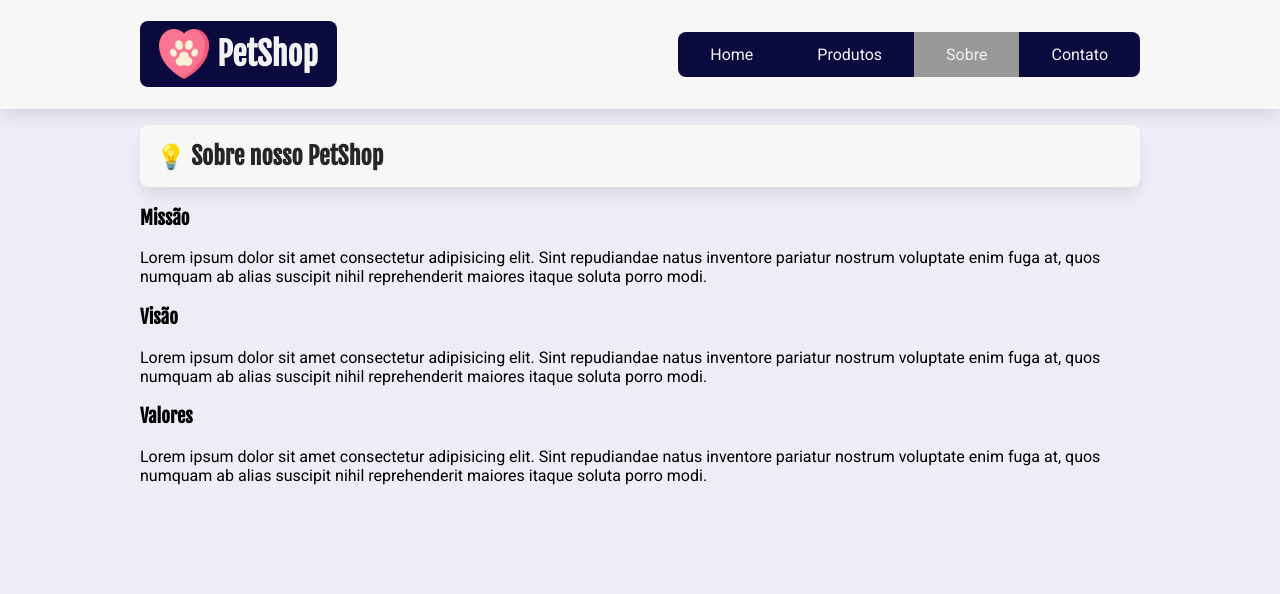
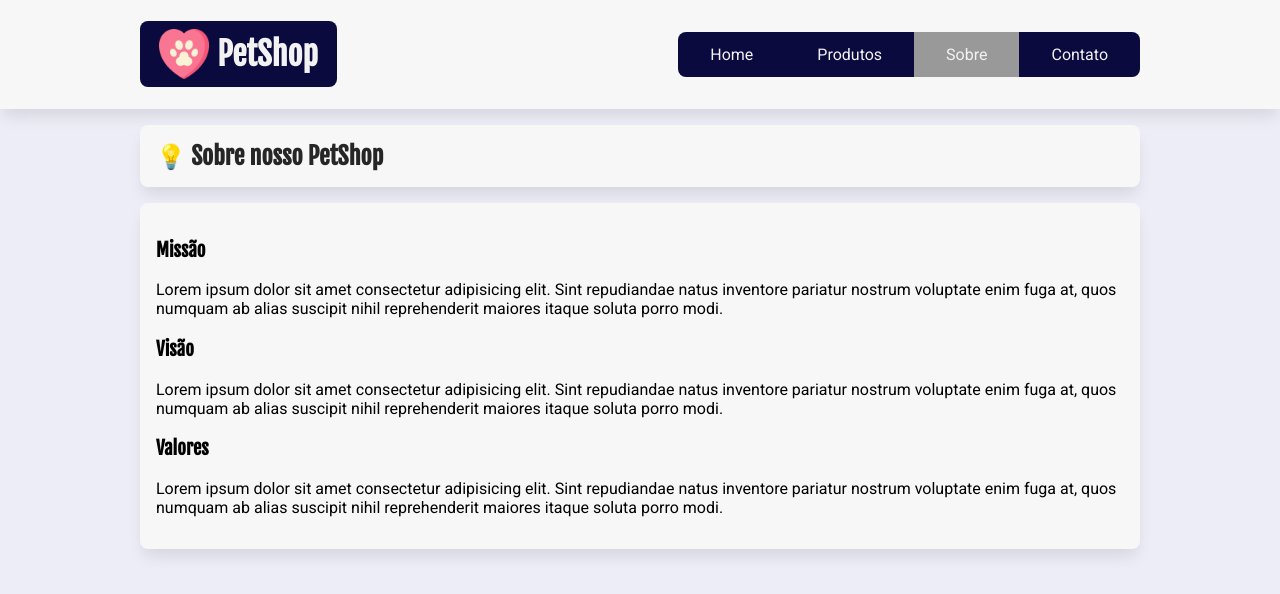
Before and after one commit to IgnacioNeto/petshop-ignacio, a React (Create React App) app: page /sobre in a window 1280 px wide. Shown: the top 594 px of the page. Built offline with nearby package versions, Linux system fonts and the light colour scheme.

Commit message:
inclusão classe

```diff
--- a/src/components/Caixa/Caixa.jsx
+++ b/src/components/Caixa/Caixa.jsx
@@ -1,7 +1,7 @@
 import estilos from "./Caixa.module.css";
 
 const Caixa = (props) => {
-  return <div>{props.children}</div>;
+  return <div className={estilos.caixa}>{props.children}</div>;
 };
 
 export default Caixa;
--- a/src/components/Caixa/Caixa.module.css
+++ b/src/components/Caixa/Caixa.module.css
@@ -0,0 +1,7 @@
+.caixa {
+  width: 100%;
+  background-color: #f7f7f7;
+  box-shadow: var(--sombra-box);
+  border-radius: var(--borda-arredondada);
+  padding: 1rem;
+}
--- a/src/pages/Contato/Contato.jsx
+++ b/src/pages/Contato/Contato.jsx
@@ -1,11 +1,13 @@
 import estilos from "./Contato.module.css";
+import Caixa from "../../components/Caixa/Caixa";
+
 const Contato = () => {
   return (
     <section>
       <h2 className={estilos.titulo_secao}>Contato</h2>
-      <div id="contato">
+      <Caixa id="contato">
         <p>Em breve teremos um formulário com biblioteca de componentes...</p>
-      </div>
+      </Caixa>
     </section>
   );
 };
--- a/src/pages/Erro404/Pagina404.jsx
+++ b/src/pages/Erro404/Pagina404.jsx
@@ -1,3 +1,4 @@
+import Caixa from "../../components/Caixa/Caixa";
 import estilos from "./Pagina404.module.css";
 import imagem404 from "../../assets/images/404.svg";
 
@@ -5,10 +6,10 @@
   return (
     <section className={estilos.pagina404}>
       <h2 className={estilos.titulo_secao}>Au au au! Foi mal!</h2>
-      <div id="pagina404">
+      <Caixa id="pagina404">
         <h3>Ops! Página não encontrada</h3>
         <img src={imagem404} className={estilos.imagem404} alt="Cachorrinho" />
-      </div>
+      </Caixa>
     </section>
   );
 };
```
